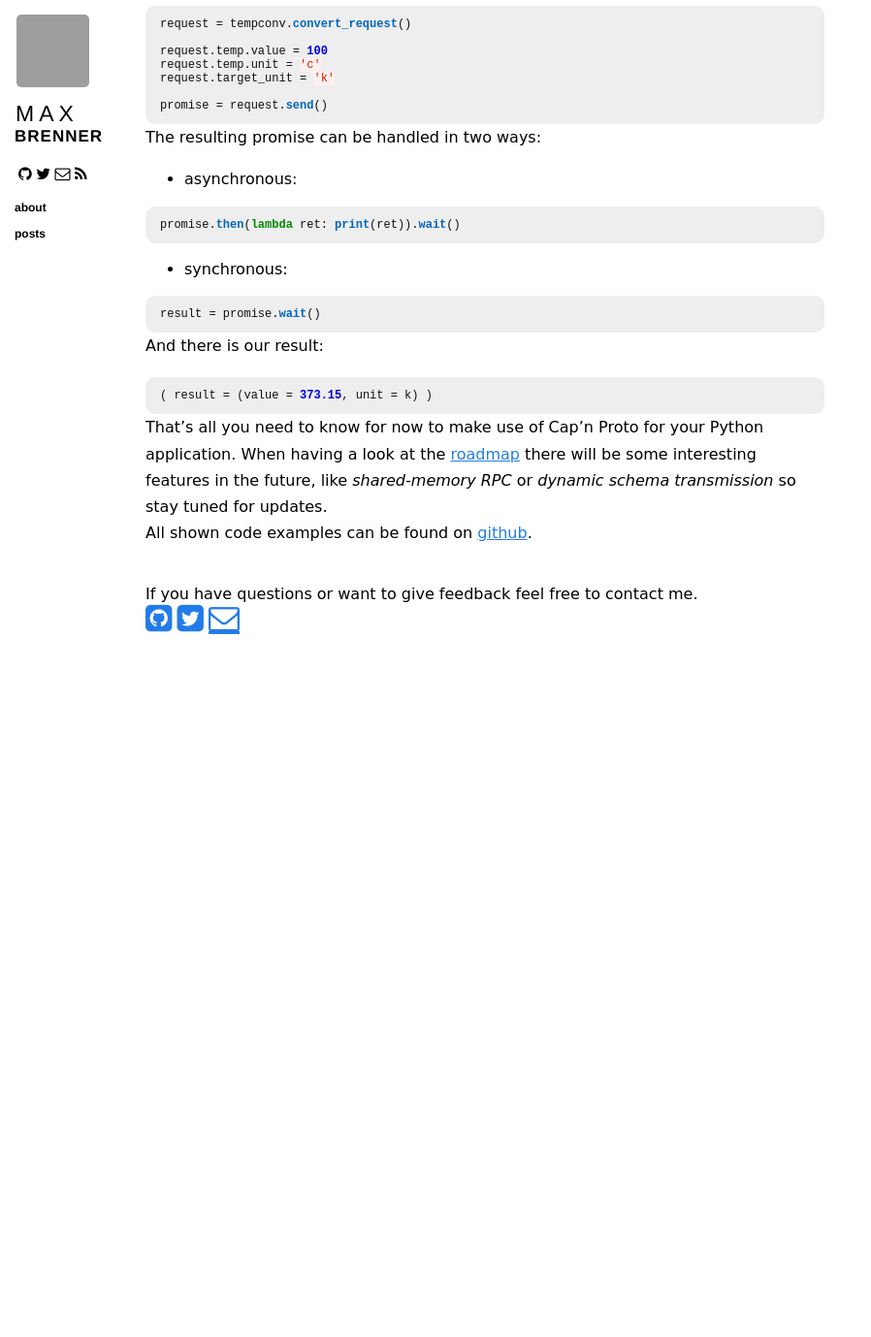
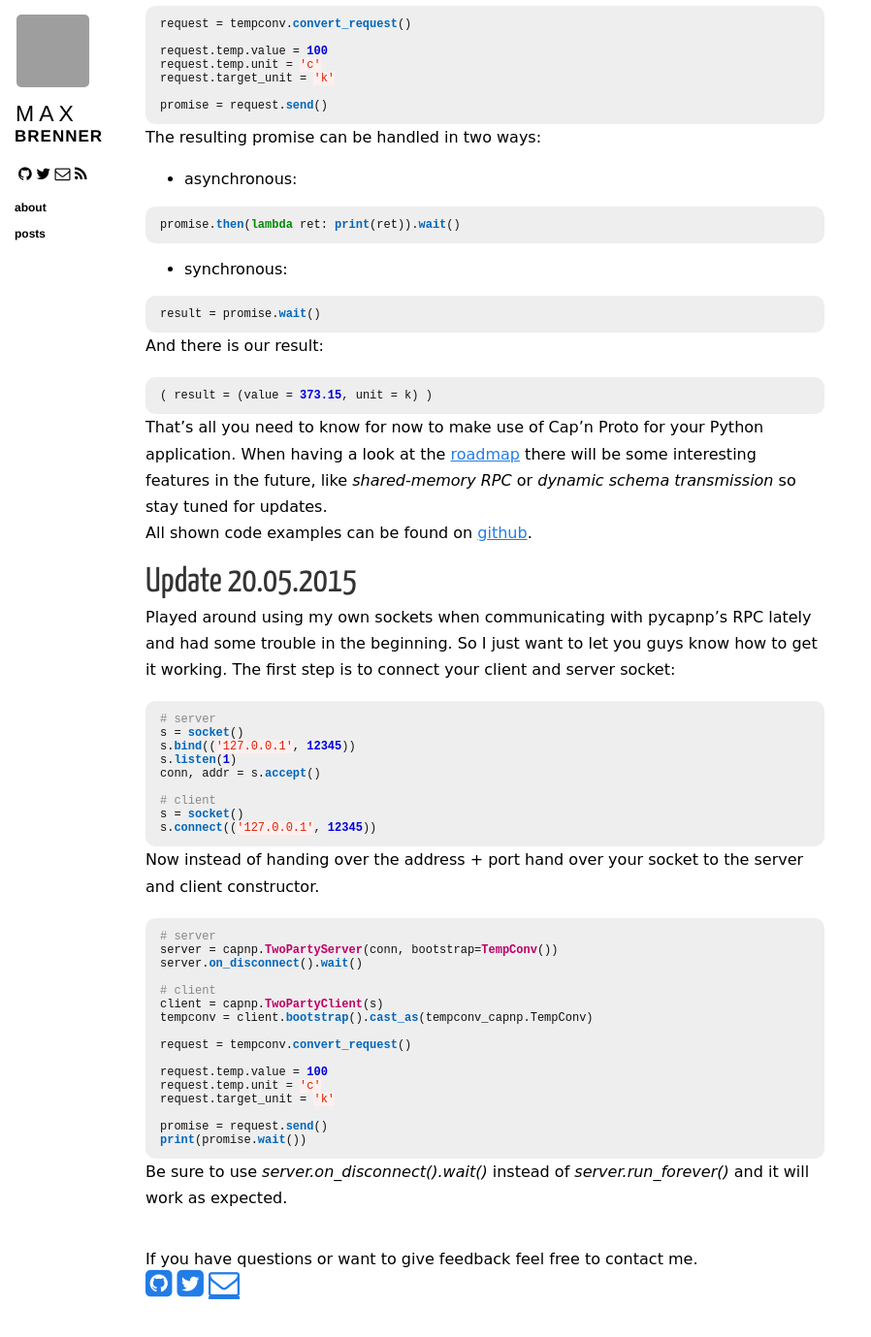
Before and after one commit to brennerm/brennerm.github.io, a Jekyll site: the page built from _posts/capnproto_with_python/2015-05-19-capnproto-with-python.markdown, in a window 1280 px wide and 1400 px high, scrolled down 4191 px. Shown: the top 1379 px of the window at 97% size, without its empty margins (0-898 px from the left). Built offline with Jekyll 4.4.1, drawn with Linux system fonts in a browser that asks for light colours; nearby versions of some CDN libraries; Markdown is read by kramdown in place of the engine named in the settings; before the commit the page ends 4905 px from its top, so only the background shows below that; grey boxes are pictures that could not be loaded.

Commit message:
post: update on cap'n proto with python

```diff
--- a/_posts/capnproto_with_python/2015-05-19-capnproto-with-python.markdown
+++ b/_posts/capnproto_with_python/2015-05-19-capnproto-with-python.markdown
@@ -204,3 +204,40 @@ And there is our result:
 
 That's all you need to know for now to make use of Cap'n Proto for your Python application. When having a look at the [roadmap](https://capnproto.org/roadmap.html) there will be some interesting features in the future, like *shared-memory RPC* or *dynamic schema transmission* so stay tuned for updates.
 <br>All shown code examples can be found on [github](https://github.com/brennerm/brennerm.github.io/tree/master/_posts/capnproto_with_python).
+
+#Update 20.05.2015
+Played around using my own sockets when communicating with pycapnp's RPC lately and had some trouble in the beginning. So I just want to let you guys know how to get it working.
+The first step is to connect your client and server socket:
+{% highlight python %}
+# server
+s = socket()
+s.bind(('127.0.0.1', 12345))
+s.listen(1)
+conn, addr = s.accept()
+
+# client
+s = socket()
+s.connect(('127.0.0.1', 12345))
+{% endhighlight %}
+
+Now instead of handing over the address + port hand over your socket to the server and client constructor.
+{% highlight python %}
+# server
+server = capnp.TwoPartyServer(conn, bootstrap=TempConv())
+server.on_disconnect().wait()
+
+# client
+client = capnp.TwoPartyClient(s)
+tempconv = client.bootstrap().cast_as(tempconv_capnp.TempConv)
+
+request = tempconv.convert_request()
+
+request.temp.value = 100
+request.temp.unit = 'c'
+request.target_unit = 'k'
+
+promise = request.send()
+print(promise.wait())
+{% endhighlight %}
+
+Be sure to use *server.on_disconnect().wait()* instead of *server.run_forever()* and it will work as expected.
```
Also changed, not shown: 2 other files.
